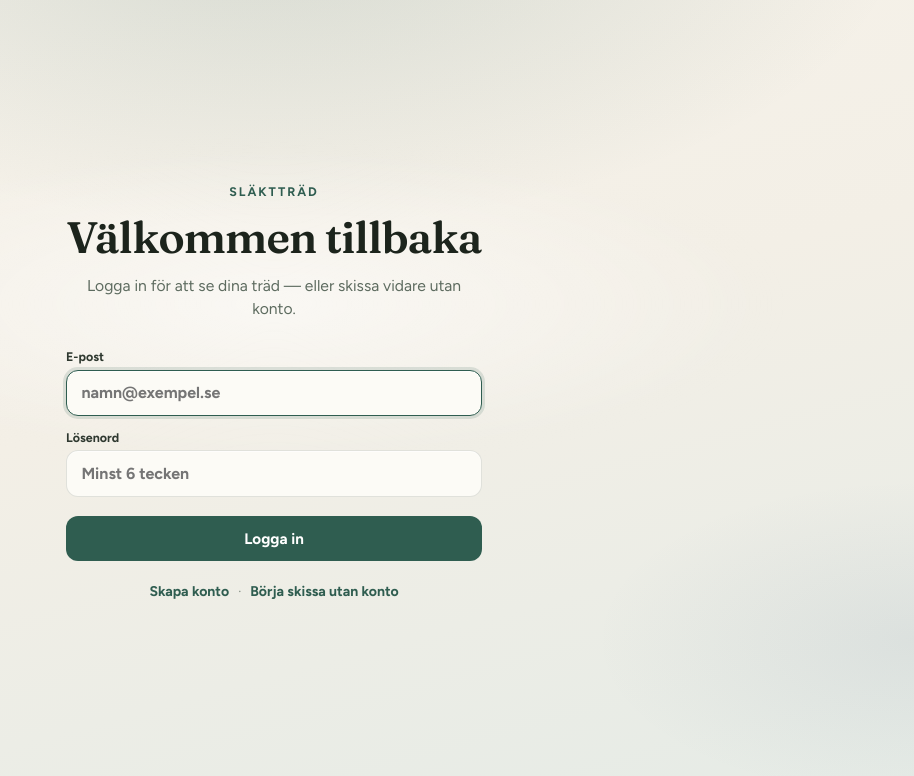
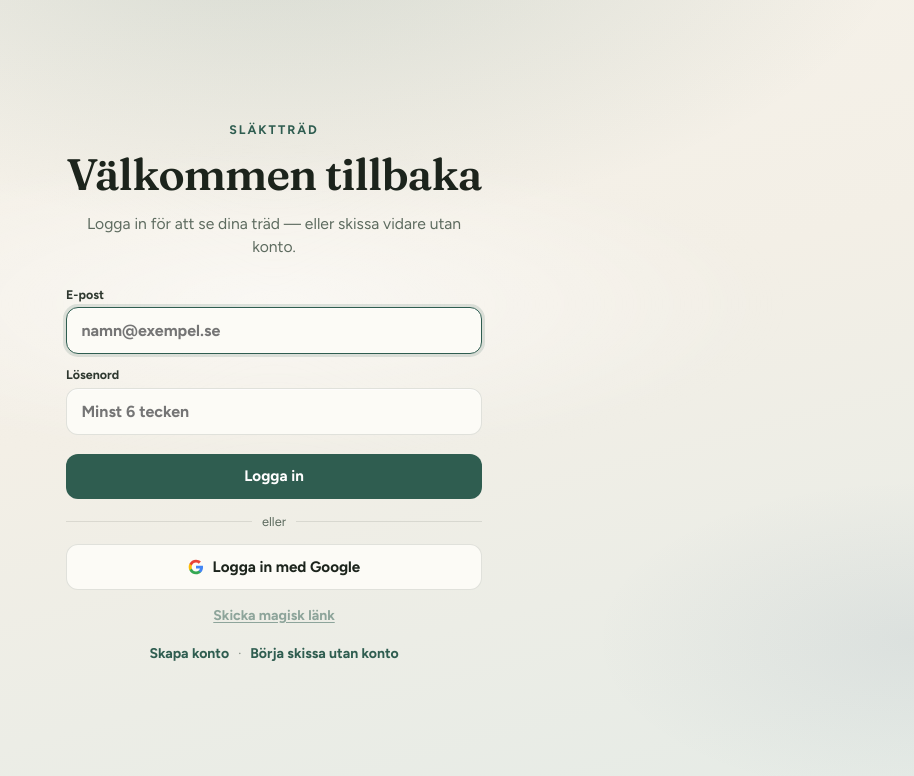
Before and after one commit to marcus1455/slakttrad, a React (Vite) app: page / in a window 1280 px wide. Shown: the top 776 px of the page, without its empty margins (366-1280 px from the left). Built offline with nearby package versions, Linux system fonts and the light colour scheme; no server answers.

Commit message:
Add Google sign-in and email link options to NewTreeRedirect component. Updated UI with new OAuth button and improved feedback messages for registration and login processes. Enhanced CSS for better layout and user interaction.

```diff
--- a/src/NewTreeRedirect.tsx
+++ b/src/NewTreeRedirect.tsx
@@ -7,9 +7,33 @@
 
 type AuthMode = 'login' | 'register'
 
+function GoogleIcon() {
+  return (
+    <svg width="16" height="16" viewBox="0 0 24 24" aria-hidden>
+      <path
+        d="M22.56 12.25c0-.78-.07-1.53-.2-2.25H12v4.26h5.92c-.26 1.37-1.04 2.53-2.21 3.31v2.77h3.57c2.08-1.92 3.28-4.74 3.28-8.09z"
+        fill="#4285F4"
+      />
+      <path
+        d="M12 23c2.97 0 5.46-.98 7.28-2.66l-3.57-2.77c-.98.66-2.23 1.06-3.71 1.06-2.86 0-5.29-1.93-6.16-4.53H2.18v2.84C3.99 20.53 7.7 23 12 23z"
+        fill="#34A853"
+      />
+      <path
+        d="M5.84 14.09c-.22-.66-.35-1.36-.35-2.09s.13-1.43.35-2.09V7.07H2.18C1.43 8.55 1 10.22 1 12s.43 3.45 1.18 4.93l3.66-2.84z"
+        fill="#FBBC05"
+      />
+      <path
+        d="M12 5.38c1.62 0 3.06.56 4.21 1.64l3.15-3.15C17.45 2.09 14.97 1 12 1 7.7 1 3.99 3.47 2.18 7.07l3.66 2.84c.87-2.6 3.3-4.53 6.16-4.53z"
+        fill="#EA4335"
+      />
+    </svg>
+  )
+}
+
 /** `/` — welcome when signed out, dashboard (pick a tree) when signed in. */
 export function NewTreeRedirect() {
-  const { user, loading, signInWithPassword, signUpWithPassword } = useAuth()
+  const { user, loading, signInWithPassword, signUpWithPassword, signInWithEmail, signInWithGoogle } =
+    useAuth()
   const [mode, setMode] = useState<AuthMode>('login')
   const [email, setEmail] = useState('')
   const [password, setPassword] = useState('')
@@ -121,7 +145,9 @@
 
           {status === 'sent' ? (
             <p className="welcome-gate__ok">
-              Konto skapat — kolla din inkorg och bekräfta e-posten.
+              {mode === 'register'
+                ? 'Konto skapat — kolla din inkorg och bekräfta e-posten.'
+                : 'Kolla din inkorg för länken vi skickade.'}
             </p>
           ) : null}
           {formError ? <p className="welcome-gate__error">{formError}</p> : null}
@@ -133,6 +159,53 @@
           >
             {submitLabel}
           </button>
+          <div className="welcome-gate__divider">
+            <span>eller</span>
+          </div>
+          <button
+            type="button"
+            className="welcome-gate__oauth"
+            disabled={status === 'sending'}
+            onClick={async () => {
+              setStatus('sending')
+              setFormError(null)
+              try {
+                sessionStorage.setItem('auth_next', '/')
+                await signInWithGoogle()
+              } catch (err) {
+                setStatus('error')
+                setFormError(
+                  err instanceof Error ? err.message : 'Kunde inte logga in med Google',
+                )
+              }
+            }}
+          >
+            <GoogleIcon />
+            <span>{mode === 'register' ? 'Skapa konto med Google' : 'Logga in med Google'}</span>
+          </button>
+          {mode === 'login' ? (
+            <button
+              type="button"
+              className="welcome-gate__magic"
+              disabled={status === 'sending' || !email.trim()}
+              onClick={async () => {
+                setStatus('sending')
+                setFormError(null)
+                try {
+                  sessionStorage.setItem('auth_next', '/')
+                  await signInWithEmail(email)
+                  setStatus('sent')
+                } catch (err) {
+                  setStatus('error')
+                  setFormError(
+                    err instanceof Error ? err.message : 'Kunde inte skicka magisk länk',
+                  )
+                }
+              }}
+            >
+              Skicka magisk länk
+            </button>
+          ) : null}
         </form>
 
         <div className="welcome-gate__footer">
--- a/src/WelcomeGate.css
+++ b/src/WelcomeGate.css
@@ -151,6 +151,77 @@
   cursor: wait;
 }
 
+.welcome-gate__divider {
+  display: flex;
+  align-items: center;
+  gap: 0.65rem;
+  margin: 0.1rem 0;
+  color: var(--muted);
+  font-family: var(--font-ui);
+  font-size: 0.8rem;
+}
+
+.welcome-gate__divider::before,
+.welcome-gate__divider::after {
+  content: '';
+  flex: 1;
+  height: 1px;
+  background: color-mix(in srgb, var(--ink) 10%, transparent);
+}
+
+.welcome-gate__oauth {
+  display: inline-flex;
+  align-items: center;
+  justify-content: center;
+  gap: 0.55rem;
+  width: 100%;
+  padding: 0.8rem 1rem;
+  border: 1px solid color-mix(in srgb, var(--ink) 12%, transparent);
+  border-radius: 12px;
+  background: color-mix(in srgb, var(--surface) 88%, #fff);
+  color: var(--ink);
+  font-family: var(--font-ui);
+  font-size: 0.95rem;
+  font-weight: 700;
+  cursor: pointer;
+  transition:
+    background 140ms ease,
+    transform 140ms ease,
+    border-color 140ms ease;
+}
+
+.welcome-gate__oauth:hover:not(:disabled) {
+  background: color-mix(in srgb, var(--surface) 70%, #fff);
+  border-color: color-mix(in srgb, var(--ink) 18%, transparent);
+}
+
+.welcome-gate__oauth:active:not(:disabled) {
+  transform: translateY(1px);
+}
+
+.welcome-gate__oauth:disabled {
+  opacity: 0.65;
+  cursor: wait;
+}
+
+.welcome-gate__magic {
+  border: none;
+  background: transparent;
+  padding: 0.2rem 0 0;
+  color: var(--teal);
+  font-family: var(--font-ui);
+  font-size: 0.88rem;
+  font-weight: 650;
+  cursor: pointer;
+  text-decoration: underline;
+  text-underline-offset: 2px;
+}
+
+.welcome-gate__magic:disabled {
+  opacity: 0.5;
+  cursor: not-allowed;
+}
+
 .welcome-gate__error,
 .welcome-gate__ok {
   margin: 0;
```
